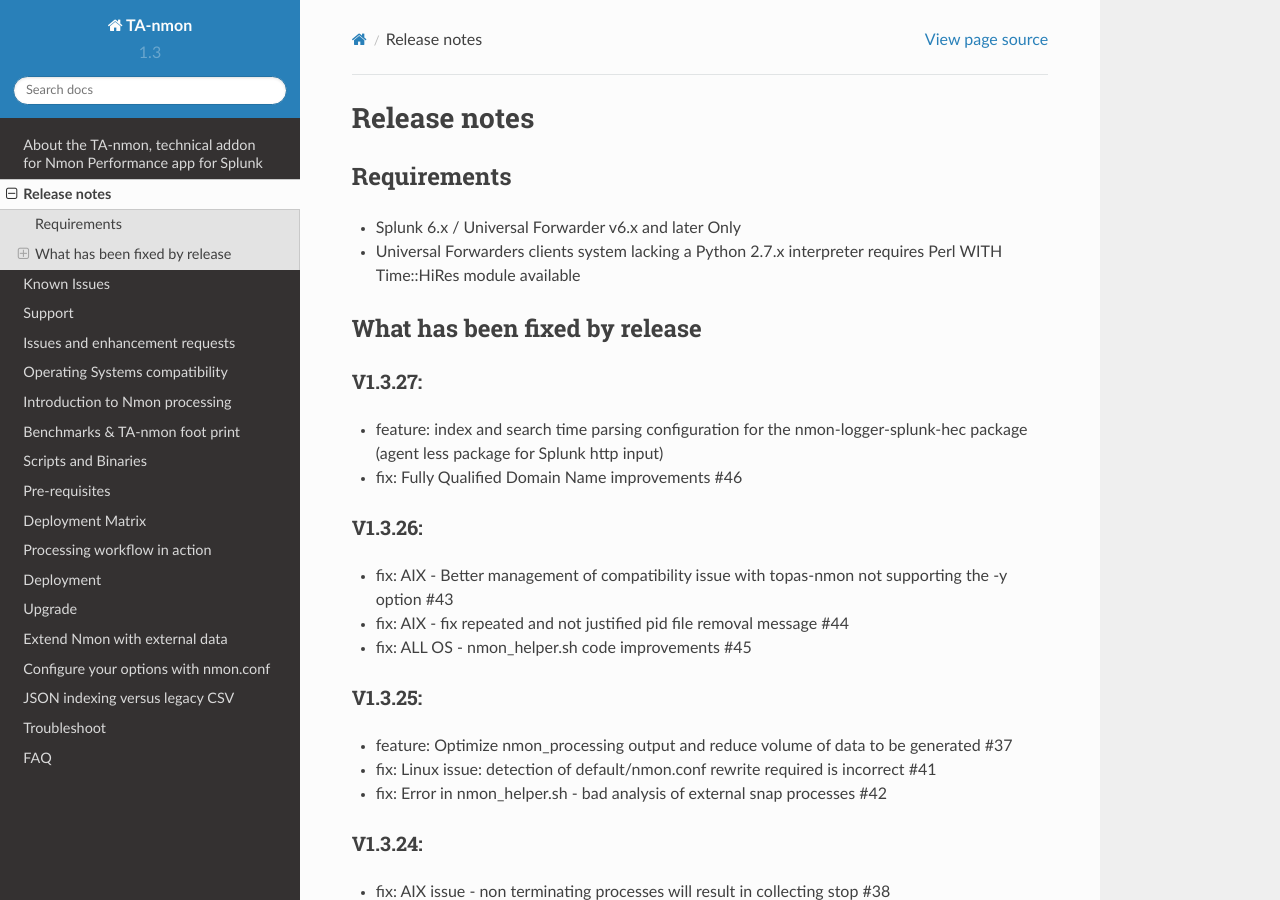
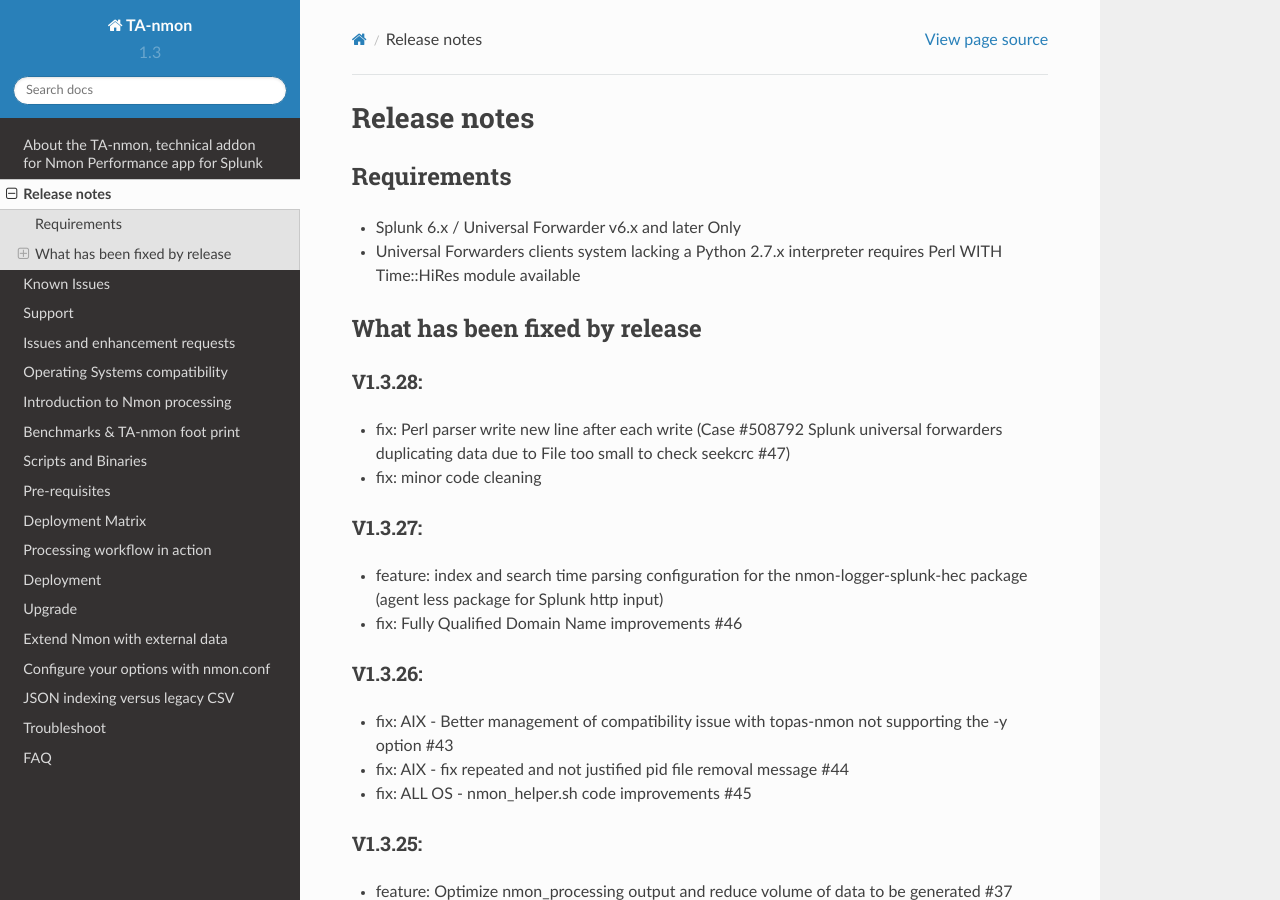
Before and after one commit to guilhemmarchand/TA-nmon, a Sphinx documentation site: the page built from docs/releasenotes.rst, in a window 1280 px wide and 900 px high. Built offline with Sphinx 7.4.7 and the Read the Docs theme 2.0.0, drawn with Linux system fonts in a browser that asks for light colours.

Commit message:
version 1.3.28
- fix: Perl parser write new line after each write (Case #508792 Splunk universal forwarders duplicating data due to File too small to check seekcrc #47)
- fix: minor code cleaning

```diff
--- a/docs/releasenotes.rst
+++ b/docs/releasenotes.rst
@@ -13,6 +13,13 @@
 ^^^^^^^^^^^^^^^^^^^^^^^^^^^^^^
 What has been fixed by release
 ^^^^^^^^^^^^^^^^^^^^^^^^^^^^^^
+
+========
+V1.3.28:
+========
+
+- fix: Perl parser write new line after each write (Case #508792 Splunk universal forwarders duplicating data due to File too small to check seekcrc #47)
+- fix: minor code cleaning
 
 ========
 V1.3.27:
```
Also changed, not shown: 4 other files.
